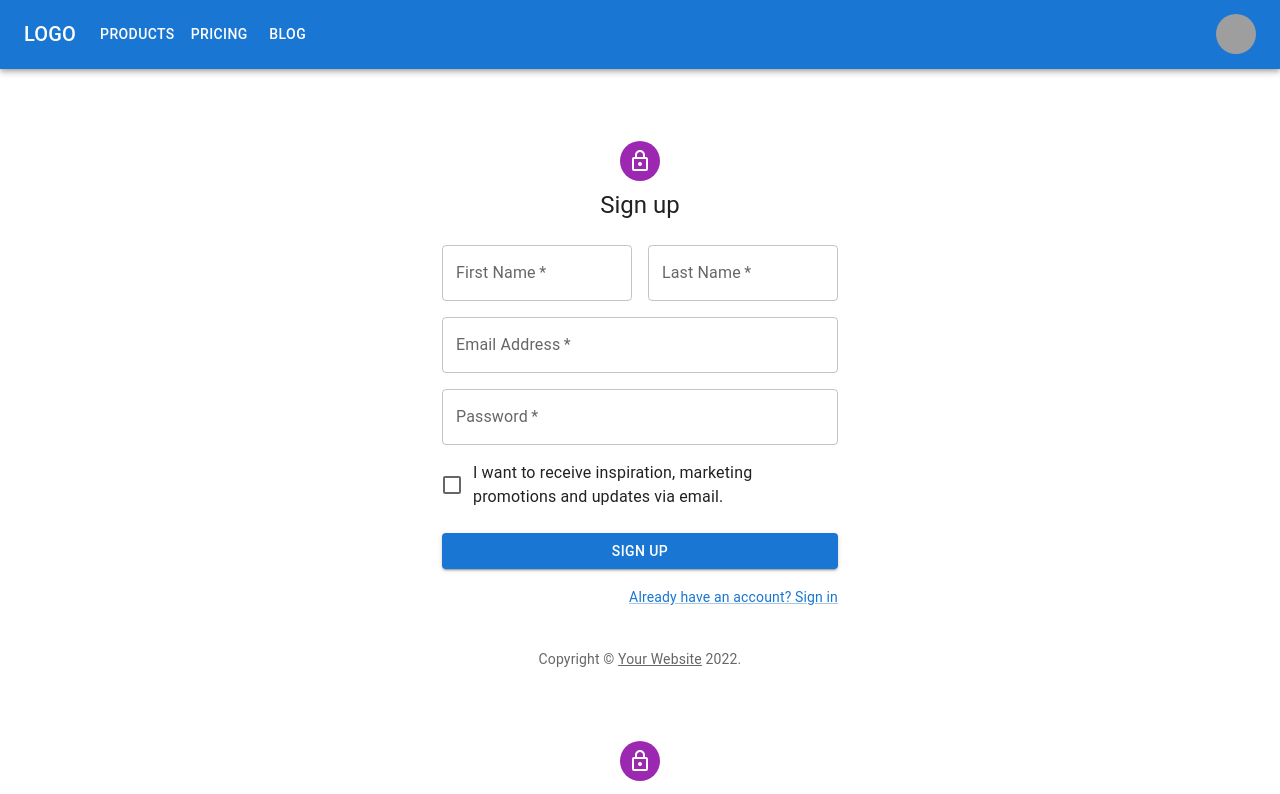
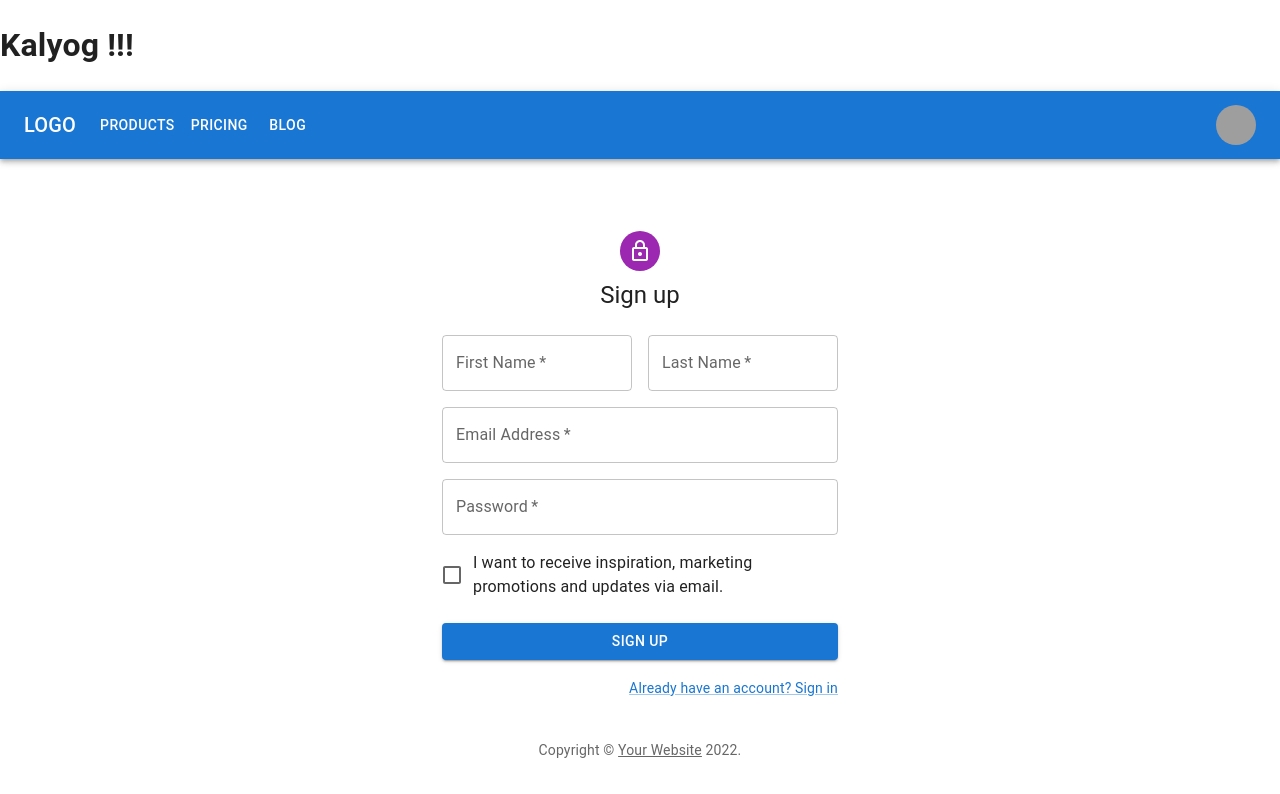
Before and after one commit to Osman-Alee/untitled11, a React (Create React App) app: page / in a window 1280 px wide. Shown: the top 794 px of the page. Built offline with nearby package versions, Linux system fonts and the light colour scheme; grey boxes are pictures that could not be loaded.

Commit message:
usman's third commit

```diff
--- a/src/App.js
+++ b/src/App.js
@@ -7,6 +7,7 @@ import CustomizedTables from "./CustomizedTables";
 function App() {
   return (
       <>
+          <h1>Kalyog !!!</h1>
           <ResponsiveAppBar/>
           <SignUp/>
           <SignIn/>
```
